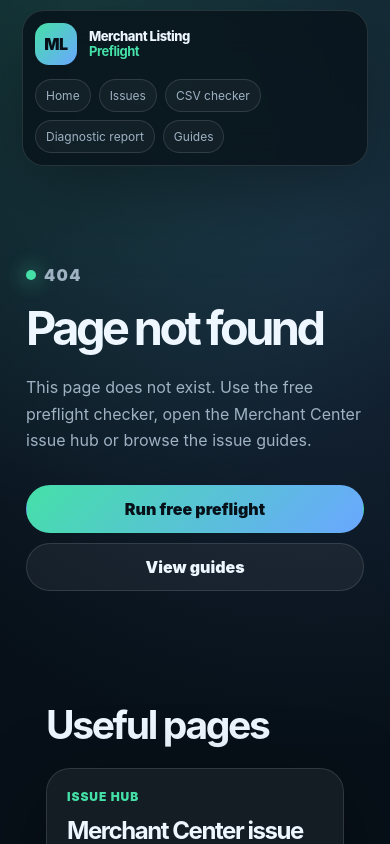
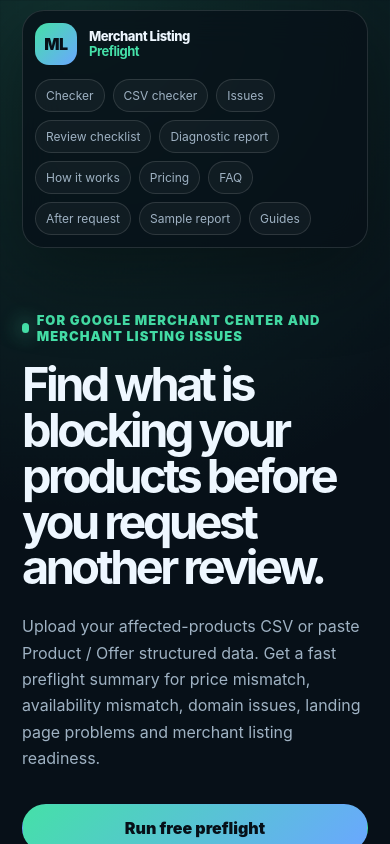
Before and after one commit to andrewvazhnovski-dev/-merchant-listing-preflight, a React (Vite) app: page / in a window 390 px wide. Shown: the top 844 px of the page. Built offline with nearby package versions, Linux system fonts and the light colour scheme.

Commit message:
Refine small screen layout

```diff
--- a/src/App.tsx
+++ b/src/App.tsx
@@ -1290,7 +1290,7 @@
     <>
       <SEOHead />
       <Routes>
-        <Route path="*" element={<NotFoundPage />} />
+        <Route path="/" element={<HomePage />} />
         <Route
           path="/merchant-center-issues"
           element={<MerchantCenterIssuesPage />}
@@ -1312,7 +1312,7 @@
         <Route path="/sample-report" element={<SampleReportPage />} />
         <Route path="/terms" element={<TermsPage />} />
         <Route path="/privacy" element={<PrivacyPage />} />
-        <Route path="*" element={<HomePage />} />
+        <Route path="*" element={<NotFoundPage />} />
       </Routes>
     </>
   );
```
